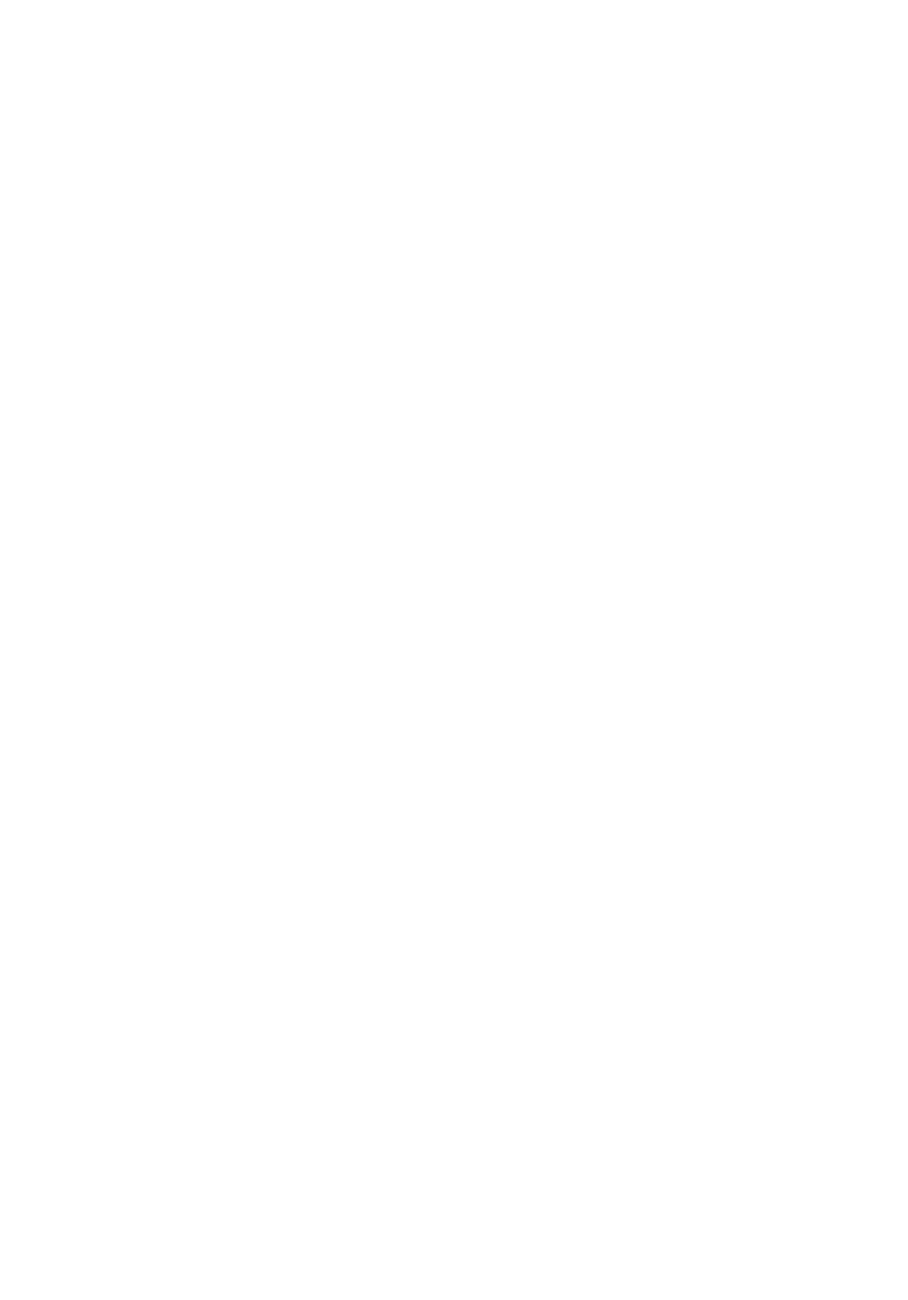
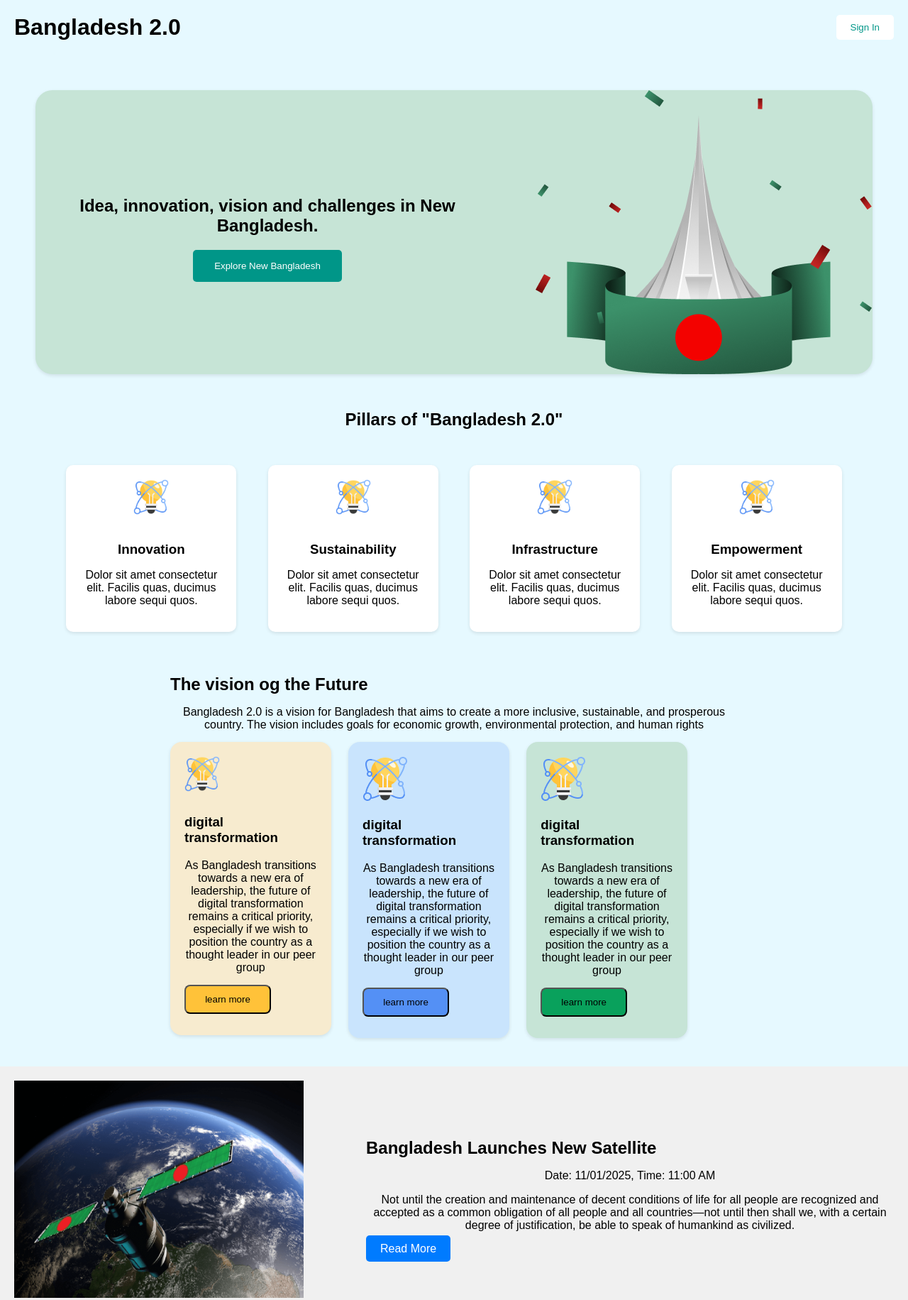
Before and after one commit to rishadahammed/assignment1, a plain HTML site: page index.html in a window 1280 px wide. Shown: the top 1831 px of the page at 71% size. Before the commit the page ends 800 px from the top, so only its background shows below. Drawn offline with Linux system fonts and the light colour scheme.

Commit message:
my first assignment

```diff
--- a/index.html
+++ b/index.html
@@ -3,9 +3,118 @@
 <head>
     <meta charset="UTF-8">
     <meta name="viewport" content="width=device-width, initial-scale=1.0">
-    <title>Document</title>
+    <title>new web</title>
+    <link rel="stylesheet" href="style.css">
 </head>
 <body>
-
+    <header>
+        <h1>Bangladesh 2.0</h1>
+        <button>Sign In</button>
+    </header>
+    <main>
+        <div class="hero">
+            <div class="content">
+                <h2>Idea, innovation, vision and challenges in New Bangladesh.</h2>
+                <button class="explore-btn">Explore New Bangladesh</button>
+            </div>
+            <img src="assets/hero.png" alt="">
+        </div>
+        <section class="pillars">
+            <h2>Pillars of "Bangladesh 2.0"</h2>
+            <div class="pillar">
+                <img src="assets/card-icon.png" alt="">
+                <h3>Innovation</h3>
+                <p>Dolor sit amet consectetur elit. Facilis quas, ducimus labore sequi quos.</p>
+            </div>
+            <div class="pillar">
+                <img src="assets/card-icon.png" alt="">
+                <h3>Sustainability</h3>
+                <p>Dolor sit amet consectetur elit. Facilis quas, ducimus labore sequi quos.</p>
+            </div>
+            <div class="pillar">
+                <img src="assets/card-icon.png" alt="">
+                <h3>Infrastructure</h3>
+                <p>Dolor sit amet consectetur elit. Facilis quas, ducimus labore sequi quos.</p>
+            </div>
+            <div class="pillar">
+                <img src="assets/card-icon.png" alt="">
+                <h3>Empowerment</h3>
+                <p>Dolor sit amet consectetur elit. Facilis quas, ducimus labore sequi quos.</p>
+            </div>
+        </section>
+    </main>
+    <section class="container">
+        <h2>The vision og the Future</h2>
+        <p>Bangladesh 2.0 is a vision for Bangladesh that aims to create a more inclusive, sustainable, and prosperous country. The vision includes goals for economic growth, environmental protection, and human rights</p>
+        <div class="card">
+            <img src="assets/card-icon.png" alt="">
+            <h3>digital transformation</h3>
+            <p>As Bangladesh transitions towards a new era of leadership, the future of digital transformation remains a critical priority, especially if we wish to position the country as a thought leader in our peer group</p>
+            <button class="Learn-more">learn more</button>
+        </div>
+        <div class="card1">
+            <img src="assets/card-icon.png" alt="">
+            <h3>digital transformation</h3>
+            <p>As Bangladesh transitions towards a new era of leadership, the future of digital transformation remains a critical priority, especially if we wish to position the country as a thought leader in our peer group</p>
+            <button class="Learn-more1">learn more</button>
+        </div>
+        <div class="card2">
+            <img src="assets/card-icon.png" alt="">
+            <h3>digital transformation</h3>
+            <p>As Bangladesh transitions towards a new era of leadership, the future of digital transformation remains a critical priority, especially if we wish to position the country as a thought leader in our peer group</p>
+            <button class="Learn-more2">learn more</button>
+        </div>
+    </section>
+    <section>
+        <div class="con">
+            <img class="pik" src="assets/satelite.png" alt="">
+            <div class="text-container">
+                <h2>Bangladesh Launches New Satellite</h2>
+                <p>Date: 11/01/2025, Time: 11:00 AM</p>
+                <p>Not until the creation and maintenance of decent conditions of life for all people are recognized and accepted as a common obligation of all people and all countries—not until then shall we, with a certain degree of justification, be able to speak of humankind as civilized.</p>
+                <a href="#" class="read-more-btn">Read More</a>
+            </div>
+        </div>
+        <div class="con">
+            <img class="pik" src="assets/satelite.png" alt="">
+            <div class="text-container">
+                <h2>Bangladesh Launches New Satellite</h2>
+                <p>Date: 11/01/2025, Time: 11:00 AM</p>
+                <p>Not until the creation and maintenance of decent conditions of life for all people are recognized and accepted as a common obligation of all people and all countries—not until then shall we, with a certain degree of justification, be able to speak of humankind as civilized.</p>
+                <a href="#" class="read-more-btn">Read More</a>
+            </div>
+        </div>
+    </section>
+    <div class="container">
+        <h1>Donate Today</h1>
+        <p>Bangladesh 2.0 aims to redefine the nation's trajectory by embracing cutting-edge technology, promoting inclusive growth, and ensuring sustainability. With initiatives in renewable energy, digital transformation, and robust infrastructure.</p>
+        <div class="donation-buttons">
+            <button class="donation-b">100 Taka</button>
+            <button class="donation-button">200 Taka</button>
+            <button class="donation-button">300 Taka</button>
+            <button class="donation-button">400 Taka</button>
+        </div>
+        <div class="newsletter-form">
+            <input type="number" placeholder="Other Amount ">
+            <button class="subscribe-button">Done Now</button>
+        </div>
+    </div>
+    <div class="newsletter-section">
+        <h2>Subscribe Newsletter</h2>
+        <p>Bangladesh 2.0 aims to redefine the nation's trajectory by embracing cutting-edge technology, promoting inclusive growth.</p>
+        <div class="newsletter-form">
+            <input type="email" placeholder="Enter your email here">
+            <button class="subscribe-button">Subscribe</button>
+        </div>
+        <p>We promise not to spam you!</p>
+    </div>
+    <footer>
+        <h2>Bangladesh 2.0</h2>
+        <ul class="social-media">
+            <li><img src="assets/instagram.png" alt=""></li>
+            <li><img src="assets/facebook.png" alt=""></li>
+            <li><img src="assets/x.png" alt=""></li>
+        </ul>
+    </footer>
 </body>
 </html>
--- a/style.css
+++ b/style.css
@@ -0,0 +1,316 @@
+body {
+    font-family: sans-serif;
+    margin: 0;
+    padding: 0;
+    background-color: #e6f9ff; /* Light blue background */
+  }
+
+  header {
+    display: flex;
+    justify-content: space-between;
+    align-items: center;
+    padding: 20px;
+    color: #000000 ;
+  }
+
+  header h1 {
+    margin: 0;
+  }
+
+  header button {
+    background-color: #fff;
+     color: #009688;
+    border: none;
+    padding: 10px 20px;
+    border-radius: 5px;
+    cursor: pointer;
+  }
+
+  .hero {
+    display: flex;
+    justify-content: center;
+    align-items: center;
+    margin: 50px ;
+    background-color:rgb(198, 228, 214);
+    border-radius: 24px;
+    box-shadow: 0 2px 5px rgba(0, 0, 0, 0.1);
+  }
+
+  .hero .content {
+    text-align: center;
+    margin-right: 50px;
+  }
+
+  .hero h2 {
+    margin-bottom: 20px;
+  }
+
+  .hero .explore-btn {
+    background-color: #009688;
+    color: #fff;
+    border: none;
+    padding: 15px 30px;
+    border-radius: 5px;
+    cursor: pointer;
+  }
+
+  .pillars {
+    margin-top: 50px;
+    text-align: center;
+  }
+
+  .pillars h2 {
+    margin-bottom: 30px;
+  }
+
+  .pillar {
+    display: inline-block;
+    margin: 20px;
+    padding: 20px;
+    border-radius: 10px;
+    box-shadow: 0 2px 5px rgba(0, 0, 0, 0.1);
+    background-color: #fff;
+    width: 200px;
+  }
+
+  .pillar img {
+    width: 50px;
+    margin-bottom: 15px;
+  }
+
+  .pillar h3 {
+    margin-bottom: 10px;
+  }
+  .container {
+    max-width: 960px;
+    margin: 0 auto;
+    padding: 20px;
+  }
+  .pmg{
+    display: flex;
+
+  }
+
+  h1 {
+    text-align: center;
+    margin-bottom: 20px;
+  }
+
+  p {
+    text-align: center;
+    margin-bottom: 40px;
+  }
+
+  .card {
+    background: rgb(247, 235, 207);
+    border-radius: 5px;
+    padding: 20px;
+    box-shadow: 0 2px 5px rgba(0, 0, 0, 0.1);
+    display: inline-block;
+    vertical-align: top;
+    margin: 0 20px 20px 0;
+    width: calc(33.33% - 40px);
+    box-sizing: border-box;
+    border-radius: 16px;
+
+  }
+  .card1{
+    background: rgba(84, 144, 245, 0.2);
+    border-radius: 5px;
+    padding: 20px;
+    box-shadow: 0 2px 5px rgba(0, 0, 0, 0.1);
+    display: inline-block;
+    vertical-align: top;
+    margin: 0 20px 20px 0;
+    width: calc(33.33% - 40px);
+    box-sizing: border-box;
+    border-radius: 16px;
+
+  }
+  .card2{
+    background: rgb(198, 228, 214);
+    border-radius: 5px;
+    padding: 20px;
+    box-shadow: 0 2px 5px rgba(0, 0, 0, 0.1);
+    display: inline-block;
+    vertical-align: top;
+    margin: 0 20px 20px 0;
+    width: calc(33.33% - 40px);
+    box-sizing: border-box;
+    border-radius: 16px;
+
+  }
+  .card img {
+    width: 50px;
+    margin-bottom: 10px;
+  }
+  .Learn-more{
+    width: 122px;
+  height: 41px;
+  display: flex;
+  justify-content: center;
+  align-items: center;
+  gap: 48;
+  padding: 11px 20px 11px 20px;
+  margin: 10px 0px;
+  border-radius: 8px;
+    background: rgb(255, 194, 57);
+  }
+  .Learn-more1{
+    width: 122px;
+    height: 41px;
+    display: flex;
+    justify-content: center;
+    align-items: center;
+    gap: 48;
+    padding: 11px 20px 11px 20px;
+    margin: 10px 0px;
+     border-radius: 8px;
+     background: rgb(84, 144, 245);
+  }
+
+  .Learn-more2{
+    width: 122px;
+    height: 41px;
+    display: flex;
+    justify-content: center;
+    align-items: center;
+    gap: 48;
+    padding: 11px 20px 11px 20px;
+    margin: 10px 0px;
+     border-radius: 8px;
+     background: rgb(9, 161, 92);
+  }
+  .con {
+    display: flex;
+    justify-content: space-between;
+    align-items: center;
+    padding: 20px;
+    background-color: #f0f0f0;
+  }
+  .text-container {
+    width: 60%;
+  }
+
+  h2 {
+    font-size: 24px;
+    margin-bottom: 10px;
+  }
+
+  p {
+    margin-bottom: 15px;
+  }
+
+  .read-more-btn {
+    background-color: #007bff;
+    color: #fff;
+    padding: 10px 20px;
+    border: none;
+    border-radius: 5px;
+    text-decoration: none;
+  }
+  .container {
+    max-width: 800px;
+    margin: 0 auto;
+    padding: 20px;
+  }
+
+  h1 {
+    text-align: center;
+    margin-bottom: 20px;
+  }
+
+  p {
+    margin-bottom: 15px;
+  }
+
+  .donation-buttons {
+    display: flex;
+    justify-content: space-between;
+  }
+
+  .donation-button {
+    background-color: #f8f8f8;
+    color: black;
+    padding: 15px 30px;
+    border: none;
+    border-radius: 5px;
+    cursor: pointer;
+  }
+  .donation-b {
+    background: rgb(198, 228, 214);
+    color: black;
+    padding: 15px 30px;
+    border: none;
+    border-radius: 5px;
+    cursor: pointer;
+  }
+
+  .other-amount {
+    box-sizing: border-box;
+  border-bottom: 1px solid rgba(14, 14, 14, 0.15);
+  background: rgb(255, 255, 255);
+  background-color: #f0f0f0;
+  padding: 20px;
+  margin-top: 20px;
+  }
+  .done-now-button {
+    box-sizing: border-box;
+    border: 1px solid rgba(14, 14, 14, 0.1);
+    border-radius: 20px;
+
+    background: rgb(0, 106, 80);
+  }
+
+  .newsletter-section {
+
+    padding: 20px;
+    margin-top: 20px;
+    max-width: 960px;
+    margin: 0 auto;
+
+    border-radius: 24px;
+  background: rgb(198, 228, 214);
+  }
+
+  .newsletter-form {
+    display: flex;
+    margin-top: 10px;
+  }
+
+  .newsletter-form input {
+    padding: 10px;
+    border: 1px solid #ccc;
+    border-radius: 3px;
+    flex-grow: 1;
+    margin-right: 10px;
+  }
+
+  .subscribe-button {
+    background-color: #4CAF50;
+    color: white;
+    padding: 10px 20px;
+    border: none;
+    border-radius: 3px;
+    cursor: pointer;
+  }
+
+  footer {
+    background-color: #ffffff;
+    color: rgb(16, 11, 11);
+    padding: 20px;
+    text-align: center;
+  }
+  .social-media {
+    list-style: none;
+    padding: 0;
+    margin: 1px;
+  }
+  .social-media li {
+    display: inline-block;
+    margin: 0 10px;
+  }
+  .social-media a {
+    color: white;
+    text-decoration: none;
+  }
```
